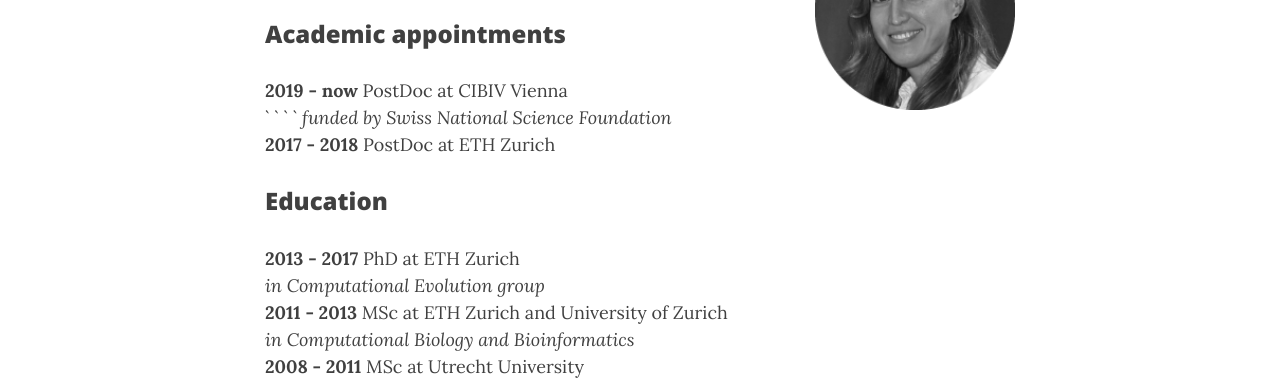
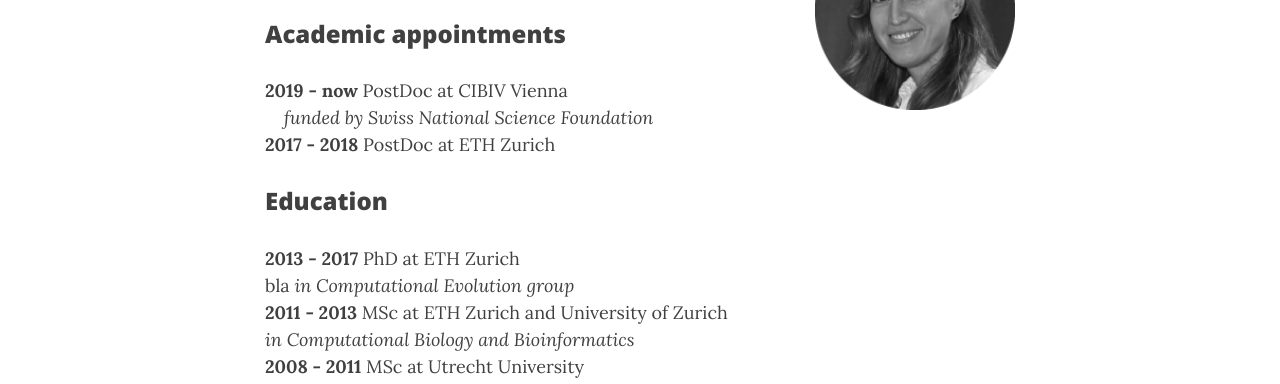
Before and after one commit to boskovav/boskovav.github.io, a Jekyll site: the page built from about.md, in a window 1280 px wide and 900 px high. Shown: the part 333-717 px from the top of the window. Built offline with Jekyll 4.4.1, drawn with Linux system fonts in a browser that asks for light colours; nearby versions of some CDN libraries.

Commit message:
fixing about page

```diff
--- a/about.md
+++ b/about.md
@@ -8,12 +8,12 @@ I am a computational biologist interested in phyodynamics of viruses and genomic
 
 ### Academic appointments
 **2019 - now** PostDoc at CIBIV Vienna
-` ` ` ` _funded by Swiss National Science Foundation_
+&nbsp;&nbsp;&nbsp;&nbsp;_funded by Swiss National Science Foundation_
 **2017 - 2018** PostDoc at ETH Zurich
 
 ### Education
 **2013 - 2017** PhD at ETH Zurich
-    _in Computational Evolution group_
+bla _in Computational Evolution group_
 **2011 - 2013** MSc at ETH Zurich and University of Zurich
         _in Computational Biology and Bioinformatics_
 **2008 - 2011** MSc at Utrecht University
```
